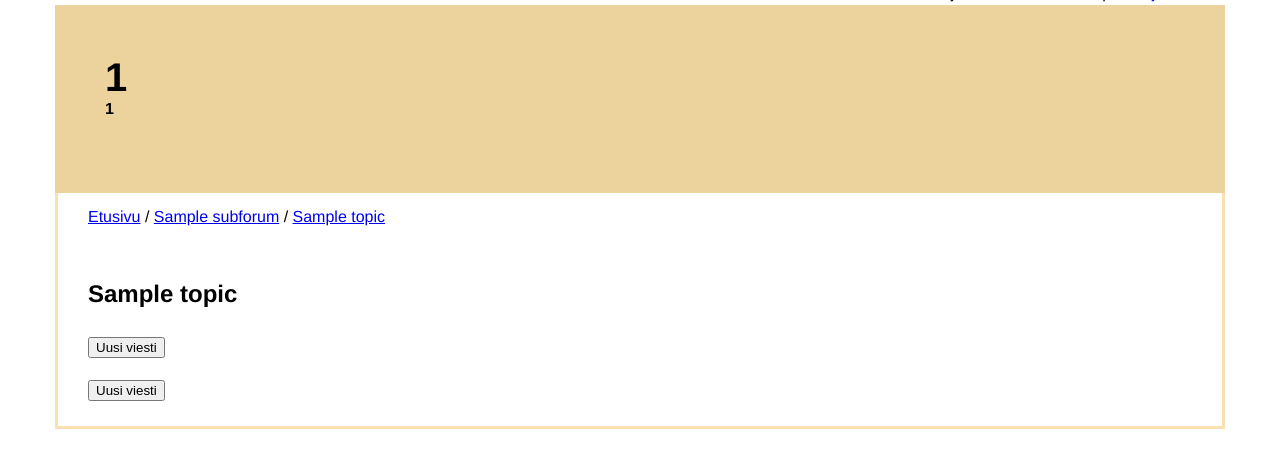
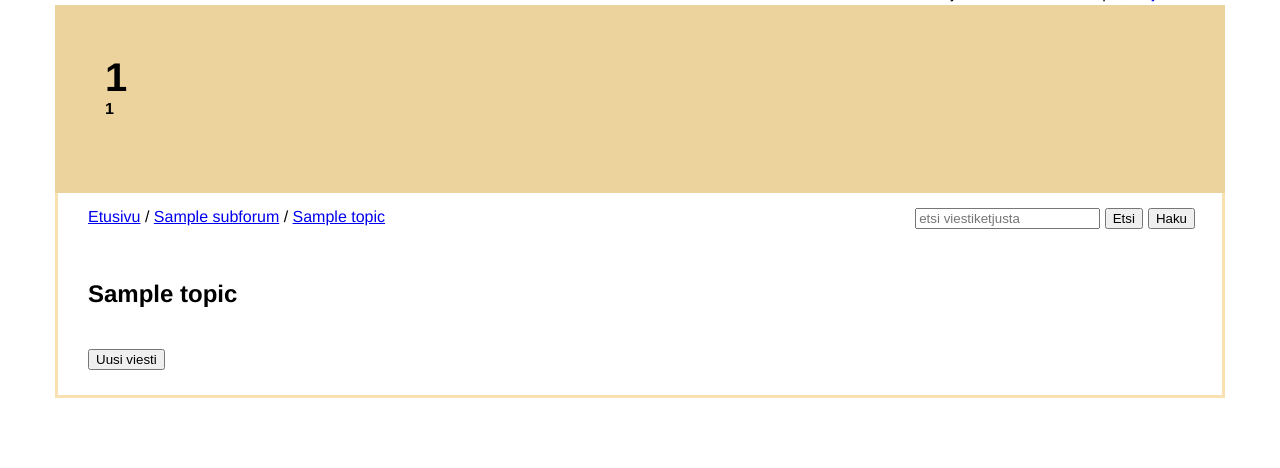
Before and after one commit to tunturikiuru/Tietokannat-ja-web-ohjelmointi, a Flask app: template templates/topic.html in a window 1280 px wide. Shown: the part 41-509 px from the top of the page. Run offline with Flask 3, Linux system fonts and the light colour scheme; the visitor is signed in with stand-in values (Sample User, id 1); the template is opened without the code that fills it: most values are stand-ins (such as "Sample title", 1, 10 or a date in 2020).

Commit message:
search from topic

```diff
--- a/app.py
+++ b/app.py
@@ -118,6 +118,16 @@ def logout():
     return redirect("/")
 
 
+#SEARCH
+@app.route("/topic/<int:topic_id>/result")
+def search_from_topic(topic_id):
+    forum_name = dbf.fetch_title()
+    subforum = dbf.fetch_subforum_by_topic(topic_id)
+    topic = dbf.fetch_topic(topic_id)
+    messages = dbf.search_from_topic(request, topic_id)
+    return render_template("result.html", messages=messages, forum_name=forum_name, subforum=subforum, topic=topic)
+
+
 # SETTINGS
 @app.route("/settings")
 def settings():
--- a/static/css/styles.css
+++ b/static/css/styles.css
@@ -18,6 +18,9 @@ h2 {
 }
 h3 {
     font-size: 1.5em;
+}
+.advanced_search {
+
 }
 .banner {
     background-color: #ecd29c;
@@ -86,6 +89,18 @@ h3 {
     border-right: 3px solid #f9e1b1;
     padding: 15px 30px 15px;
 }
+.search {
+    display: flex;
+    float: right;
+    padding: 15px 30px 15px;
+}
+.search button {
+    margin-top: 0px;
+    margin-left: 5px;
+}
+.search-header {
+    font-weight: bold;
+}
 .settings {
     float: left;
 }
--- a/templates/layout.html
+++ b/templates/layout.html
@@ -11,8 +11,6 @@
             <span class="Settings">
                 {% if session.get("role") == "admin" %}
                 <a href="/settings">Foorumin asetukset</a>
-                {% else %}
-
                 {% endif %}
             </span>
             <span class="login">
@@ -27,8 +25,13 @@
             <h1>{{ forum_name[0][0] }}</h1>
             <h2>{{ forum_name[1][0] }}</h2>
         </div>
-        <div class="path">
-            <a href="/">Etusivu</a> {% block path %}{% endblock%}
+        <div>
+            <div class="search">
+                {% block search %} {% endblock %}
+            </div>
+            <div class="path">
+                <a href="/">Etusivu</a> {% block path %}{% endblock%}
+            </div>
         </div>
         <div class="content">
         {% block content %} {% endblock %}
--- a/templates/topic.html
+++ b/templates/topic.html
@@ -1,13 +1,20 @@
 {% extends "layout.html" %}
+
+{% block search %}
+<form action="/topic/{{ topic[1] }}/result" method="GET">
+    <input type="text" name="query" placeholder="etsi viestiketjusta">
+    <input type="submit" value="Etsi">
+</form>
+<a href="/search"><button class="advanced_search">Haku</button></a>
+{% endblock %}
+
 {% block path %}
  / <a href="/subforum/{{ subforum[1] }}">{{ subforum[0] }}</a> / <a href="/topic/{{ topic[1] }}"> {{ topic[0] }} </a><br>
 {% endblock %}
 
 {% block content %}
-<h3>{{ topic[0] }}</h3>
-{% if session.get('username')%}
-<a href="/topic/{{ topic[1] }}/new_message/"> <button>Uusi viesti</button></a>
-{% endif %}
+<h3>{{topic[0]}}</h3>
+
 <div class="messages">
     {% for message in messages %}
     <section class="message">
```
Also changed, not shown: database_functions.py (+10 -1 lines), templates/result.html (added, +42 -0 lines), README.md.
